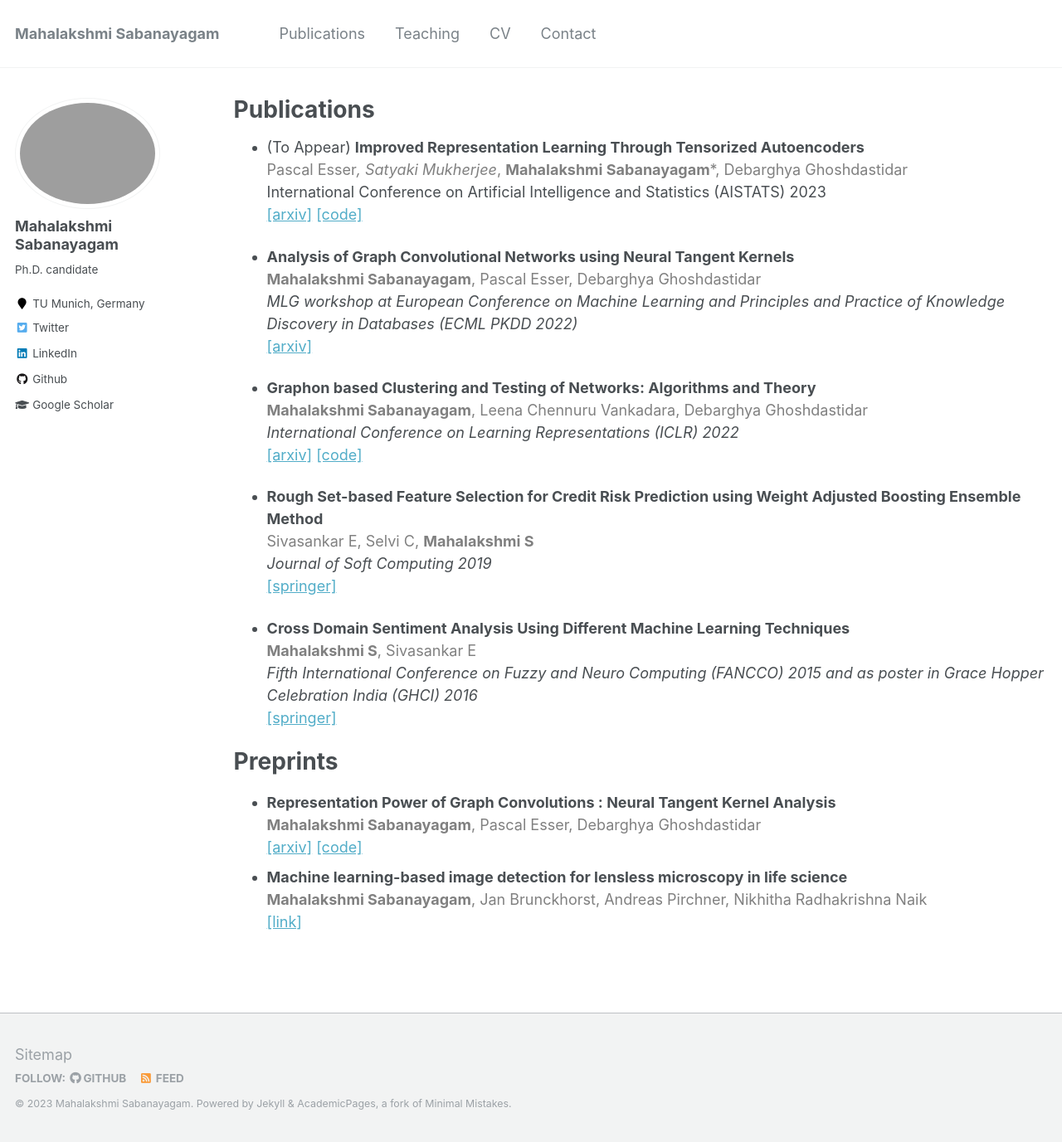
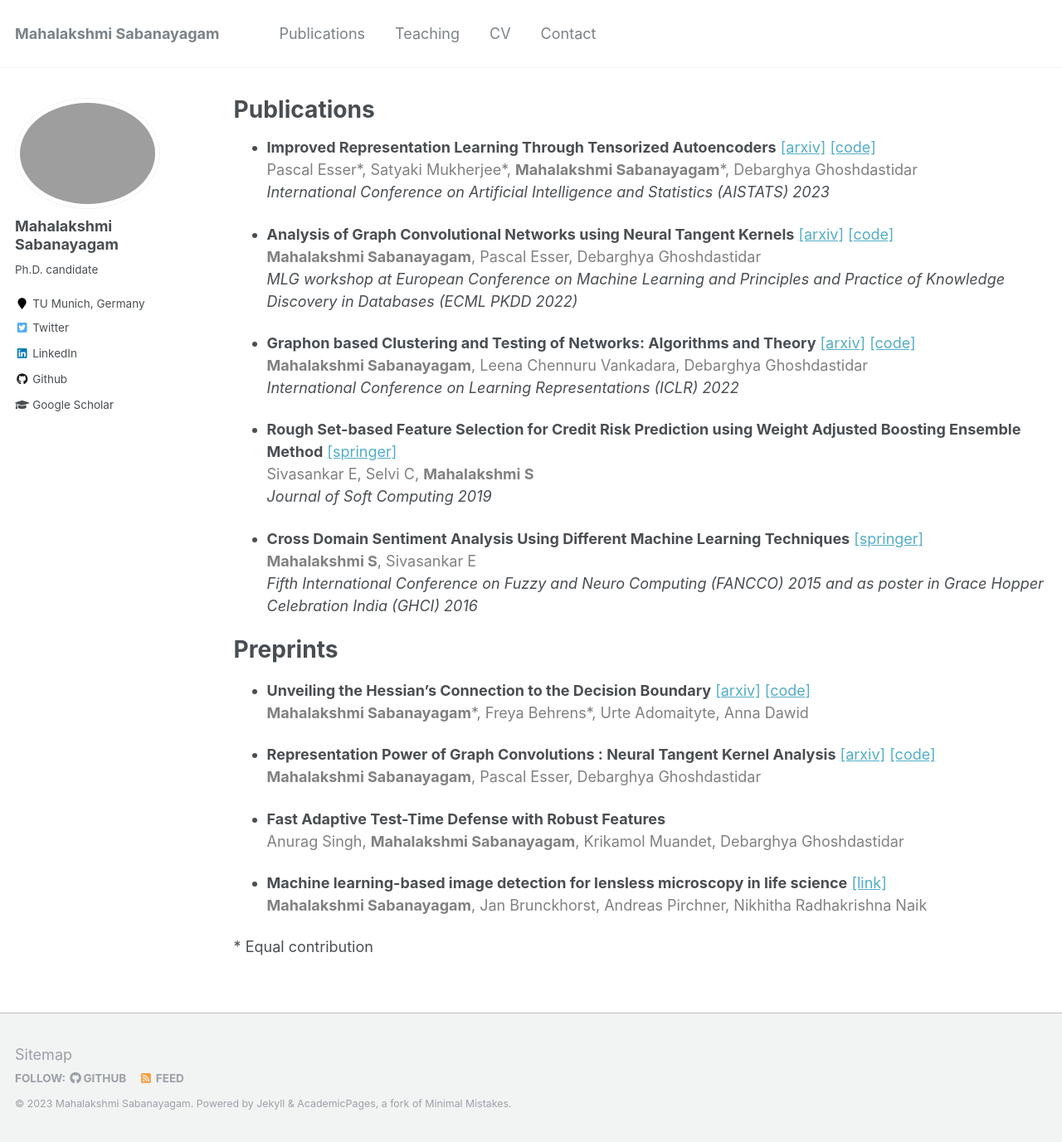
Before and after one commit to mahalakshmi-sabanayagam/mahalakshmi-sabanayagam.github.io, a Jekyll site: the page built from _pages/publications.md, in a window 1280 px wide and 1377 px high. Shown: the whole window at 83% size. Built offline with Jekyll 4.4.1, drawn with Linux system fonts in a browser that asks for light colours.

Commit message:
update CV, publications

```diff
--- a/_pages/publications.md
+++ b/_pages/publications.md
@@ -4,39 +4,45 @@ title: "Publications"
 permalink: /publications/
 author_profile: true
 ---
-* (To Appear) **Improved Representation Learning Through Tensorized Autoencoders** <br>
-<span style="color:gray;"> Pascal Esser*, Satyaki Mukherjee*, **Mahalakshmi Sabanayagam***, Debarghya Ghoshdastidar </span><br>
-International Conference on Artificial Intelligence and Statistics (AISTATS) 2023 <br>
-[[arxiv]](https://arxiv.org/pdf/2212.01046.pdf) [[code]](https://github.com/mahalakshmi-sabanayagam/tensorized_autoencoder)
+* **Improved Representation Learning Through Tensorized Autoencoders** [[arxiv]](https://arxiv.org/pdf/2212.01046.pdf) [[code]](https://github.com/mahalakshmi-sabanayagam/tensorized_autoencoder) <br>
+<span style="color:gray;"> Pascal Esser\*, Satyaki Mukherjee\*, **Mahalakshmi Sabanayagam**\*, Debarghya Ghoshdastidar </span><br>
+_International Conference on Artificial Intelligence and Statistics (AISTATS) 2023_
 
-* **Analysis of Graph Convolutional Networks using Neural Tangent Kernels** <br>
+* **Analysis of Graph Convolutional Networks using Neural Tangent Kernels** [[arxiv]](https://arxiv.org/abs/2110.04060) [[code]](https://github.com/mahalakshmi-sabanayagam/NTK_GCN) <br>
 <span style="color:gray;"> **Mahalakshmi Sabanayagam**, Pascal Esser, Debarghya Ghoshdastidar </span> <br>
-_MLG workshop at European Conference on Machine Learning and Principles and Practice of Knowledge Discovery in Databases  (ECML PKDD 2022)_ <br>
-[[arxiv]](https://arxiv.org/abs/2110.04060)
+_MLG workshop at European Conference on Machine Learning and Principles and Practice of Knowledge Discovery in Databases  (ECML PKDD 2022)_
 
-* <span style="font-weight:bold">Graphon based Clustering and Testing of Networks: Algorithms and Theory</span> <br>
+* <span style="font-weight:bold">Graphon based Clustering and Testing of Networks: Algorithms and Theory</span> [[arxiv]](https://arxiv.org/abs/2110.02722) [[code]](https://github.com/maha-93/Clustering-Testing-Networks)
+ <br>
 <span style="color:gray;"> **Mahalakshmi Sabanayagam**, Leena Chennuru Vankadara, Debarghya Ghoshdastidar </span>  <br>
-_International Conference on Learning Representations (ICLR) 2022_ <br>
-[[arxiv]](https://arxiv.org/abs/2110.02722) [[code]](https://github.com/maha-93/Clustering-Testing-Networks)
+_International Conference on Learning Representations (ICLR) 2022_
 
 * **Rough Set-based Feature Selection for Credit Risk Prediction using Weight Adjusted
-Boosting Ensemble Method** <br>
+Boosting Ensemble Method** [[springer]](https://link.springer.com/article/10.1007/s00500-019-04167-0)  <br>
 <span style="color:gray;"> Sivasankar E, Selvi C, **Mahalakshmi S** </span> <br>
-_Journal of Soft Computing 2019_ <br>
-[[springer]](https://link.springer.com/article/10.1007/s00500-019-04167-0)
+_Journal of Soft Computing 2019_
 
-* **Cross Domain Sentiment Analysis Using Different Machine Learning Techniques** <br>
+* **Cross Domain Sentiment Analysis Using Different Machine Learning Techniques** [[springer]](https://link.springer.com/chapter/10.1007/978-3-319-27212-2_7) <br>
 <span style="color:gray;"> **Mahalakshmi S**, Sivasankar E </span> <br>
 _Fifth International Conference on Fuzzy and Neuro Computing (FANCCO) 2015 and as poster in Grace
-Hopper Celebration India (GHCI) 2016_ <br>
-[[springer]](https://link.springer.com/chapter/10.1007/978-3-319-27212-2_7)
+Hopper Celebration India (GHCI) 2016_
 
 
 Preprints
 ====
-* **Representation Power of Graph Convolutions : Neural Tangent Kernel Analysis** <br>
+* **Unveiling the Hessian's Connection to the Decision Boundary** [[arxiv]](https://arxiv.org/abs/2306.07104) [[code]](https://github.com/Shmoo137/Hessian-and-Decision-Boundary) <br>
+<span style="color:gray;"> **Mahalakshmi Sabanayagam**\*, Freya Behrens\*, Urte Adomaityte, Anna Dawid </span><br>
+
+* **Representation Power of Graph Convolutions : Neural Tangent Kernel Analysis** [[arxiv]](https://arxiv.org/abs/2210.09809) [[code]](https://github.com/mahalakshmi-sabanayagam/NTK_GCN)
+ <br>
 <span style="color:gray;"> **Mahalakshmi Sabanayagam**, Pascal Esser, Debarghya Ghoshdastidar </span><br>
-[[arxiv]](https://arxiv.org/abs/2210.09809) [[code]](https://github.com/mahalakshmi-sabanayagam/NTK_GCN)
-* **Machine learning-based image detection for lensless microscopy in life science** <br>
+
+* **Fast Adaptive Test-Time Defense with Robust Features** <br>
+<span style="color:gray;"> Anurag Singh, **Mahalakshmi Sabanayagam**, Krikamol Muandet, Debarghya Ghoshdastidar </span><br>
+
+
+* **Machine learning-based image detection for lensless microscopy in life science** [[link]](https://www.mdsi.tum.de/fileadmin/w00cet/di-lab/LMU_-_TUM-DI-LAB_Final_Documentation_SS19.pdf)
+ <br>
 <span style="color:gray;"> **Mahalakshmi Sabanayagam**, Jan Brunckhorst, Andreas Pirchner, Nikhitha Radhakrishna Naik </span><br>
-[[link]](https://www.mdsi.tum.de/fileadmin/w00cet/di-lab/LMU_-_TUM-DI-LAB_Final_Documentation_SS19.pdf)
+
+\* Equal contribution
```
Also changed, not shown: _pages/about.md (+2 -1 lines), _pages/teaching.md (+3 -1 lines), 1 other file.
